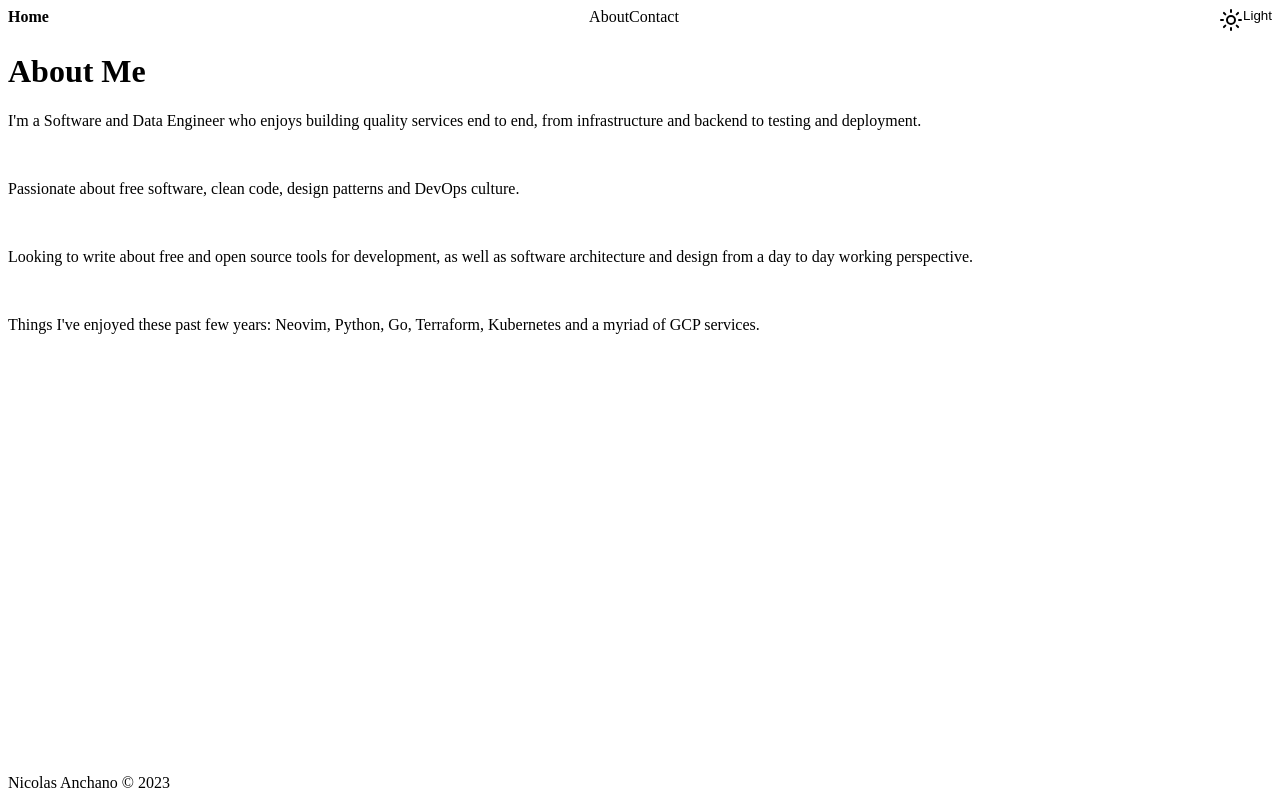
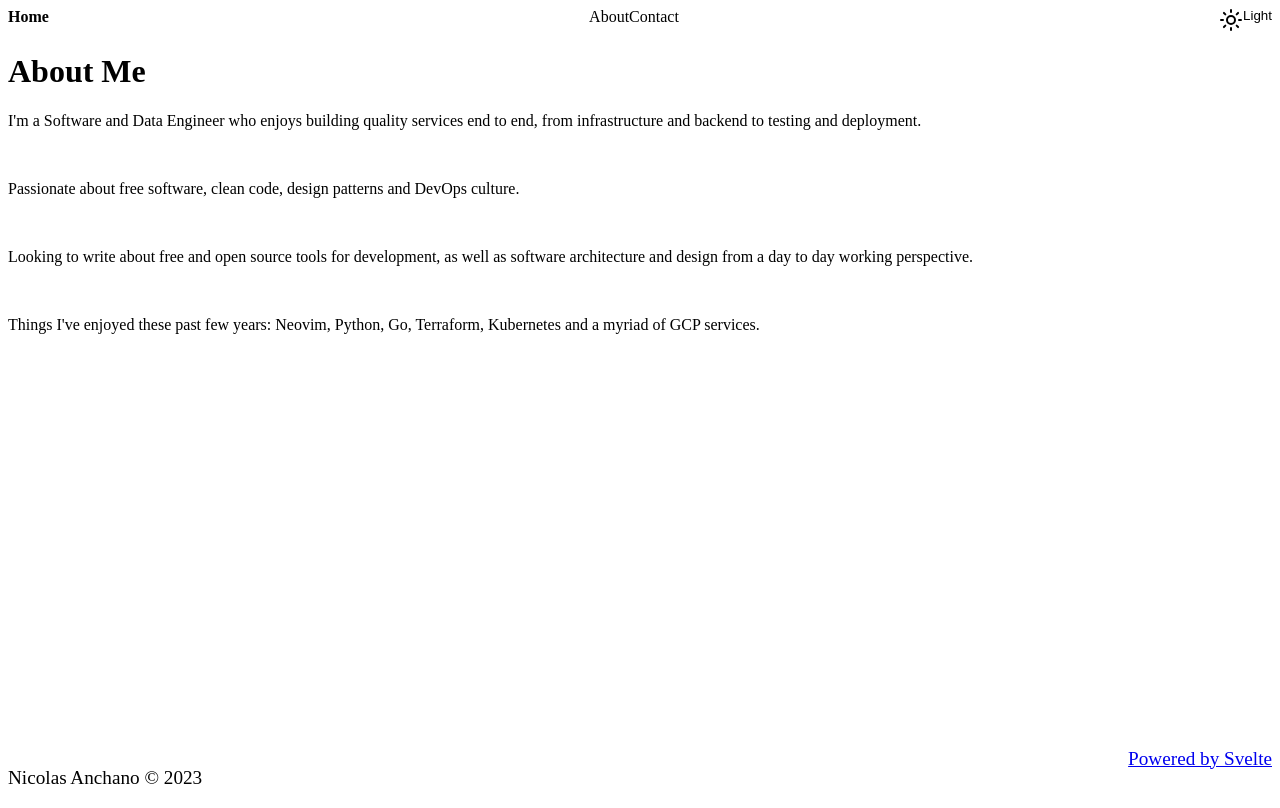
Before and after one commit to nanchano/blog, a SvelteKit app: page /about in a window 1280 px wide. Built offline with nearby package versions, Linux system fonts and the light colour scheme.

Commit message:
add svelte to footer

```diff
--- a/src/routes/footer.svelte
+++ b/src/routes/footer.svelte
@@ -3,7 +3,13 @@
 </script>
 
 <footer>
-	<p>{config.title} &copy {new Date().getFullYear()}</p>
+	<article class="item">
+		<p class="left">{config.title} &copy {new Date().getFullYear()}</p>
+		<div class="right">
+			<a href="https://kit.svelte.dev">Powered by Svelte</a>
+		</div>
+		<link rel="icon" href="%sveltekit.assets%/favicon.png" />
+	</article>
 </footer>
 
 <style>
@@ -14,5 +20,22 @@
 
 	p {
 		color: var(--text-2);
+		text-align: center;
+	}
+
+	.item p {
+		display: inline-block;
+	}
+	.left {
+		font-size: 1.2em;
+		text-align: left;
+		float: left;
+		width: 50%;
+	}
+	.right {
+		font-size: 1.2em;
+		text-align: right;
+		float: right;
+		width: 50%;
 	}
 </style>
```
